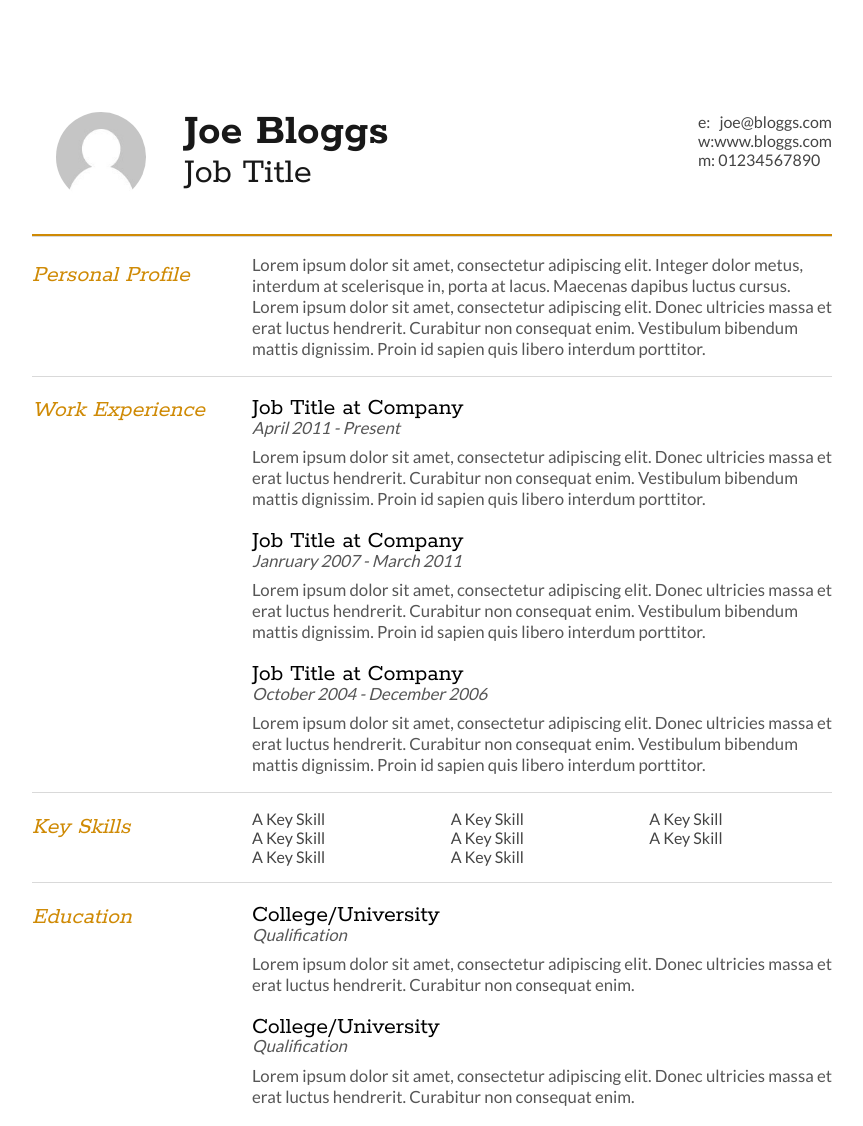
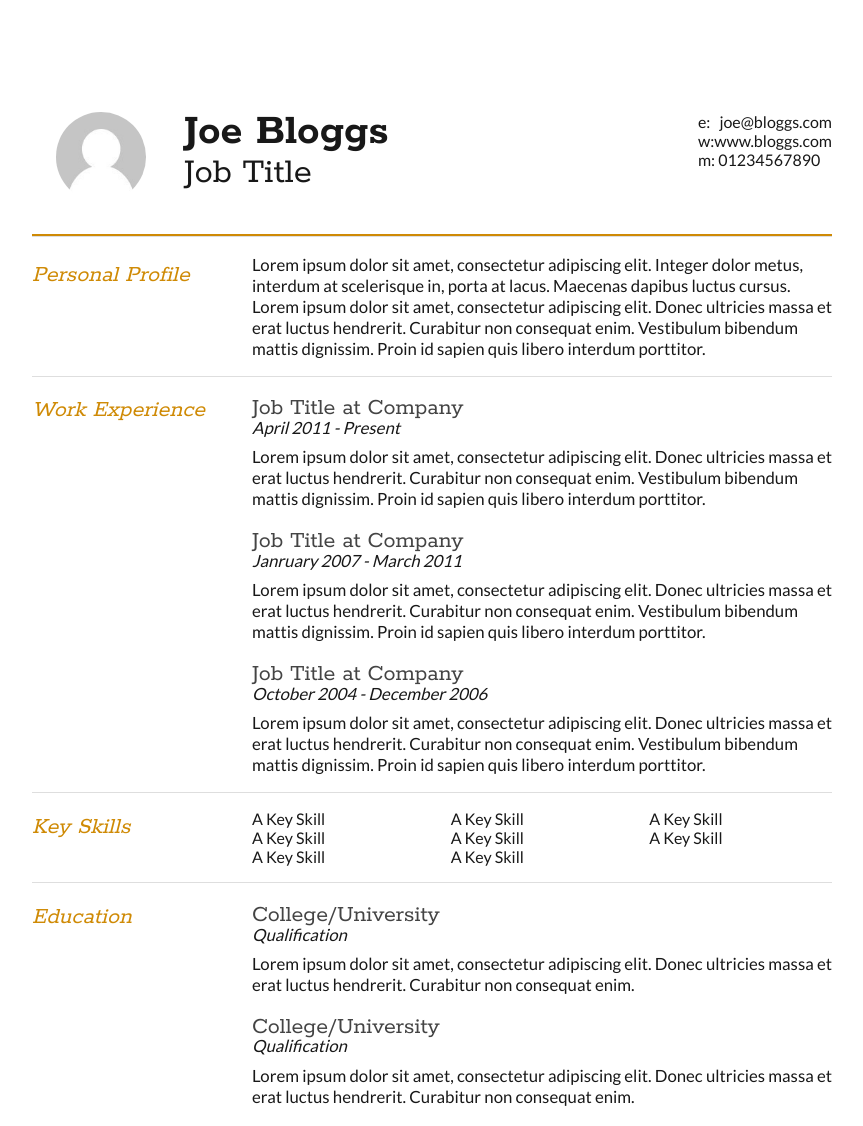
Before and after one commit to Kenzie-Academy-Brasil-Developers/estilizar-curriculo-sprint-2-johkker, a plain HTML site: page index.html in a window 1280 px wide. Shown: the whole page, without its empty margins (208-1071 px from the left). Drawn offline with Linux system fonts and the light colour scheme.

Commit message:
Corrigido para o que a rubrica pede...

```diff
--- a/style.css
+++ b/style.css
@@ -1,4 +1,8 @@
 @import url('https://fonts.googleapis.com/css2?family=Lato:wght@300;350;400&family=Rokkitt:wght@400;700&display=swap');
+
+body, html {
+	font-family: 'Lato', 'Helvetica', 'Arial', sans-serif;
+}
 
 .clear {
 	clear: both;
@@ -45,7 +49,7 @@ img {
 
 #contactDetails, a, a:hover {
 	font-family: 'Lato', sans-serif;
-	color: #444444;
+	color: #181818;
 	float: right;
 	text-decoration: none;
 
@@ -62,7 +66,7 @@ img {
 }
 
 section {
-	border-top: 1px solid rgba(68, 68, 68, 0.2);
+	border-top: 1px solid #dedede;
 }
 
 .sectionTitle {
@@ -92,11 +96,12 @@ section {
 	line-height: 100%;
 	padding-bottom: 0%;
 	margin-bottom: 0%;
+	color: #444444;
 }
 
 .sectionContent p {
 	font-family: 'Lato', sans-serif;
-	color: rgba(68, 68, 68, 0.9);
+	color: #181818;
 	font-size: 1.05em;
 	font-weight: 400;
 }
@@ -105,7 +110,7 @@ section {
 	line-height: 20%;
 	margin-top: 1%;
 	font-family: 'Lato', sans-serif;
-	color: #444444;
+	color: #181818;
 	font-style: italic;
 	font-size: 0.85em;
 }
@@ -115,5 +120,5 @@ section {
 	column-count: 3;
 	padding-left: 0%;
 	font-family: 'Lato', sans-serif;
-	color: #444444;
+	color: #181818;
 }
```
